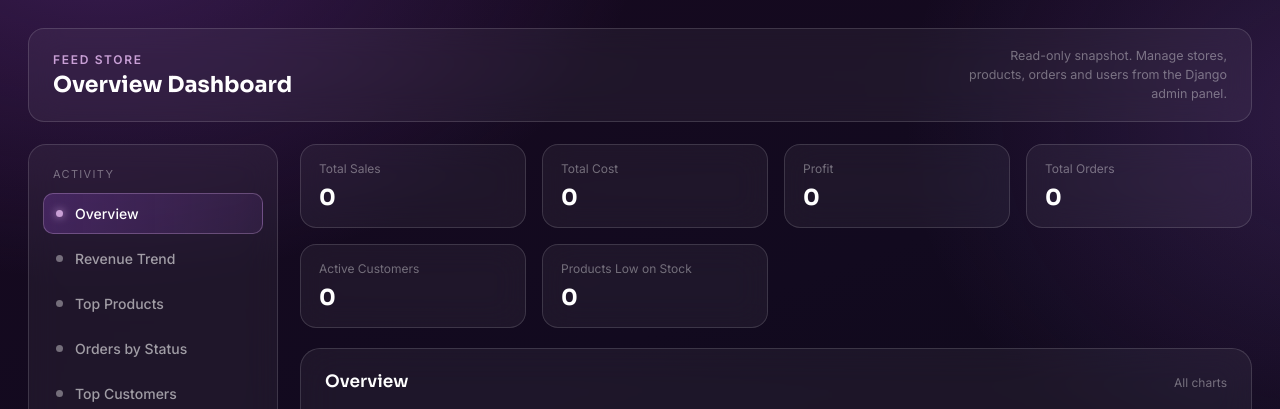
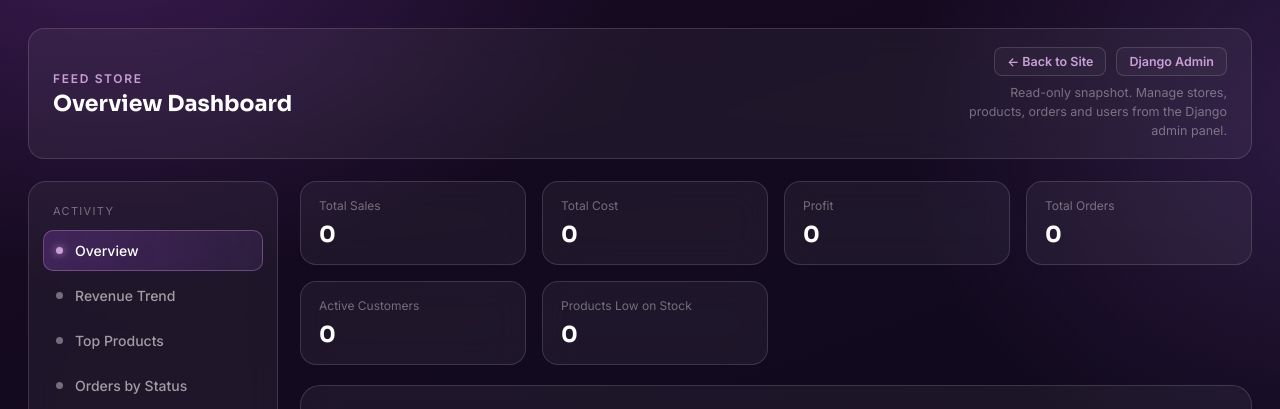
Before and after one commit to UZAJoseph/Livestock-Feed-ims, a Django app: page /dashboard/ in a window 1280 px wide. Shown: the top 409 px of the page. Run offline with Django 5.2, Linux system fonts and the light colour scheme; the visitor is signed in with stand-in values (Sample User, id 1); data comes from the database, SQL or seed files in the repository; data that the repository does not hold is empty.

Commit message:
resolving the path route of admin

```diff
--- a/chicken/urls.py
+++ b/chicken/urls.py
@@ -17,9 +17,15 @@ Including another URLconf
 from django.contrib import admin
 from django.urls import path, include
 from django.conf import settings
+from django.shortcuts import redirect
 from django.conf.urls.static import static
 
+
+def admin_login_redirect(request):
+    return redirect('index')
+
 urlpatterns = [
+    path('admin/login/', admin_login_redirect),
     path('', include('product.urls')),
     path('admin/', admin.site.urls),
 ]
--- a/product/models.py
+++ b/product/models.py
@@ -209,6 +209,7 @@ class Order(models.Model):
         ordering = ['-created_at']  # keep whatever you already have here
         permissions = [
             ("can_view_dashboard", "Can view dashboard"),
+            ("can_view_admin_panel", "Can view admin panel link"),
         ]
 
     class Status(models.TextChoices):
--- a/templates/dashboard.html
+++ b/templates/dashboard.html
@@ -75,6 +75,37 @@
             border: 1px solid var(--glass-border);
             backdrop-filter: blur(16px);
             -webkit-backdrop-filter: blur(16px);
+        }
+
+        .topbar-right {
+            display: flex;
+            flex-direction: column;
+            align-items: flex-end;
+            gap: 8px;
+        }
+
+        .topbar-links {
+            display: flex;
+            gap: 10px;
+        }
+
+        .topbar-link {
+            font-size: 12.5px;
+            font-weight: 600;
+            color: var(--accent-soft);
+            text-decoration: none;
+            padding: 6px 12px;
+            border-radius: 8px;
+            border: 1px solid var(--glass-border);
+            background: rgba(255, 255, 255, 0.03);
+            transition: background 0.15s ease, color 0.15s ease, border-color 0.15s ease;
+            white-space: nowrap;
+        }
+
+        .topbar-link:hover {
+            background: var(--glass-fill-hover);
+            color: var(--text-primary);
+            border-color: rgba(201, 160, 214, 0.35);
         }
 
         .topbar .eyebrow {
@@ -427,7 +458,13 @@
                 <div class="eyebrow">Feed Store</div>
                 <h1>Overview Dashboard</h1>
             </div>
-            <div class="note">Read-only snapshot. Manage stores, products, orders and users from the Django admin panel.
+            <div class="topbar-right">
+                <div class="topbar-links">
+                    <a href="{% url 'index' %}" class="topbar-link">← Back to Site</a>
+                    <a href="/admin/" class="topbar-link">Django Admin</a>
+                </div>
+                <div class="note">Read-only snapshot. Manage stores, products, orders and users from the Django admin
+                    panel.</div>
             </div>
         </div>
 
```
Also changed, not shown: templates/base.html (+9 -6 lines), product/migrations/0016_alter_order_options.py (added). Lines whose indentation alone changed are shown as unchanged.
